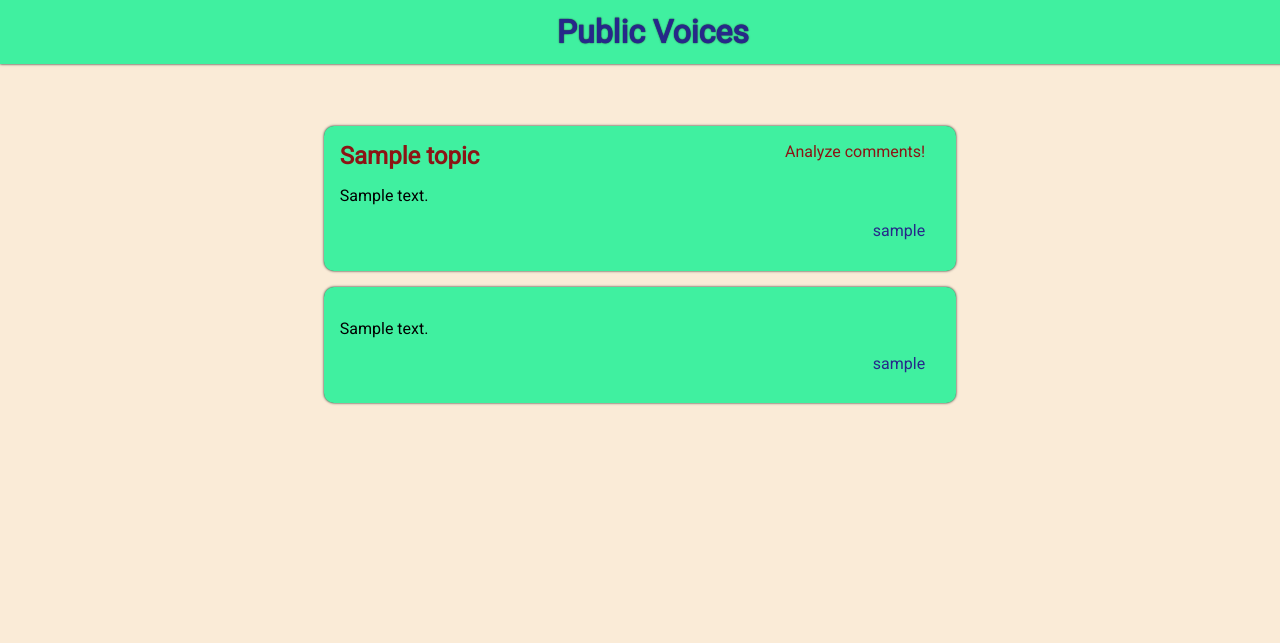
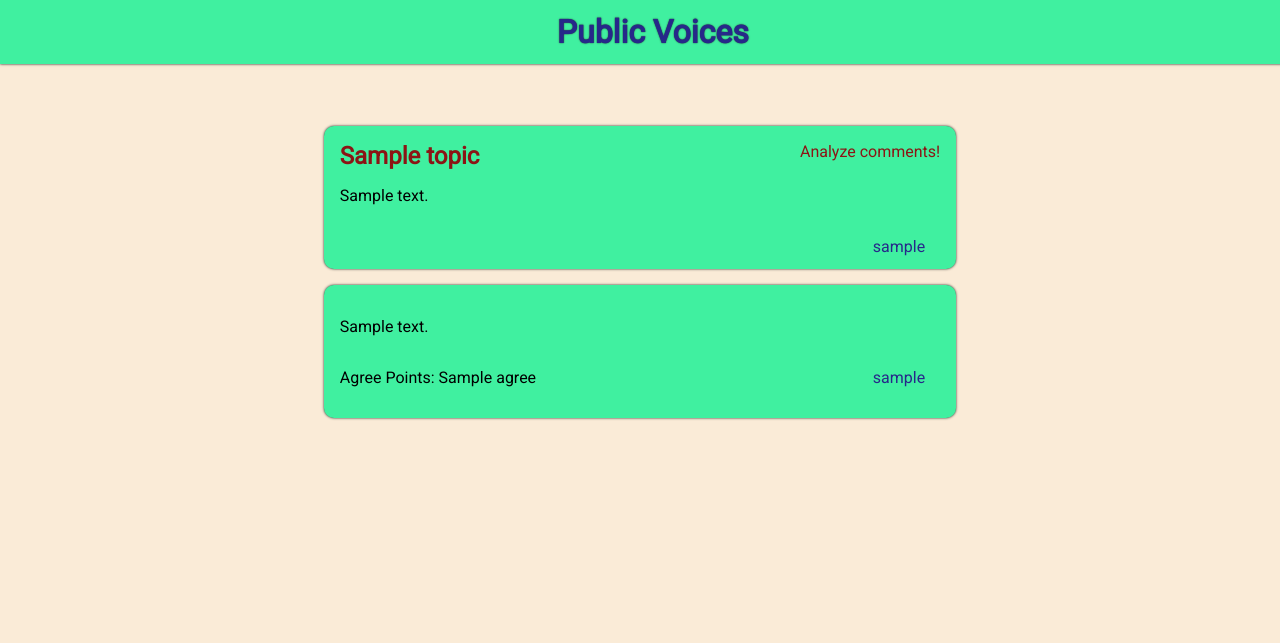
Before and after one commit to egeatmaca/public_voices, a Django app: template public_voices/templates/topic.html in a window 1280 px wide. Shown: the top 643 px of the page. Run offline with Django 3.2, Linux system fonts and the light colour scheme; the template is opened without the code that fills it: most values are stand-ins (such as "Sample title", 1, 10 or a date in 2020).

Commit message:
agree points added to comments

```diff
--- a/public_voices/static/css/styles.css
+++ b/public_voices/static/css/styles.css
@@ -42,6 +42,26 @@ h1 {
     display: none;
     width: 0;
     height: 0;
+}
+
+.agree span {
+    margin-top: 2%;
+}
+
+.agree .disagree_label {
+    float: left;
+    margin-left: 2.5%;
+    color: #8b1515;
+}
+
+.agree .agree_label {
+    float: right;
+    margin-right: 2.5%;
+    color: #113b00;
+}
+
+.agree .slider {
+    width: 70%;
 }
 
 /* Modals */
@@ -121,13 +141,24 @@ a {
 .analyze_link {
     float: right;
     margin-right: 2.5%;
+    margin-top: 2.5%;
     color: #8b1515;
 }
 
-p.username {
-    text-align: end;
-    margin: 2.5% 2.5%;
+.inline_block {
+    display: inline-block;
+}
+
+.card_footer .username {
+    display: inline;
+    float: inline-end;
+    margin-right: 2.5%;
     color: #26288a;
+}
+
+.card_footer .agree_points {
+    display: inline-block;
+    text-align: start;
 }
 
 /* Authentication */
--- a/public_voices/templates/login.html
+++ b/public_voices/templates/login.html
@@ -21,13 +21,13 @@
                         <p> {{ error }} </p>
                     </div>
                 {% endif %}
-                <form class="auth_form" action="/login" method="post">
+                <form class="auth_form" action="/login/" method="post">
                     <input type="email" name="email" placeholder="Email" required/> <br/>
                     <input type="password" name="password" placeholder="Password" required/> <br/>
                     <button class="btn_submit"> Login! </button>
                     <br/>
                     <br/>
-                    <p> Don't have an account? <a href="/signup"> Sign up </a> </p>
+                    <p> Don't have an account? <a href="/signup/"> Sign up </a> </p>
                     <!-- <p> Forgot your password? <a href="/reset_password"> Reset password </a> </p> -->
                 </form>
             </div>
--- a/public_voices/templates/topic.html
+++ b/public_voices/templates/topic.html
@@ -17,18 +17,24 @@
         </div>
         <div class="app_body">
             <div class="card_list">
+                <a class=analyze_link href={{ topic.analyze_url }}>
+                    Analyze comments!
+                </a>
                 <div class="topic card">
-                    <a class="analyze_link" href={{ topic.analyze_url }}>
-                        Analyze comments!
-                    </a>
                     <h2> {{ topic.title }} </h2>
-                    <p> {{ topic.description }} </p>
-                    <p class="username"> {{ topic.username }} </p>
+                    <p> {{ topic.initial_comment }} </p>
+                    <div class="card_footer">
+                        <p class="inline_block"></p>
+                        <p class="username"> {{ topic.username }} </p>
+                    </div>
                 </div>
                 {% for comment in comments %}
                     <div class="comment card">
                         <p> {{ comment.content }} </p>
-                        <p class="username"> {{ comment.username }} </p>
+                        <div class="card_footer">
+                            <p class="agree_points"> Agree Points: {{ comment.agree }} </p>
+                            <p class="username"> {{ comment.username }} </p>
+                        </div>
                     </div>
                 {% endfor %}
             </div>
@@ -40,7 +46,12 @@
                 <div class="modal_container">
                     {% if logged_in %}
                         <form action={{ topic.create_comment_url }} method="post" class="modal_bottom">
-                            <textarea name="content" cols="40" rows="5"> </textarea> <br/>
+                            <div class="agree">
+                                <span class="disagree_label"> Disagree </span>
+                                <input type="range" name="agree" min="-3" max="3" value="0" class="slider"/>
+                                <span class="agree_label"> Agree </span>
+                            </div>
+                            <textarea name="content" cols="40" rows="5" placeholder="Comment..."></textarea> <br/>
                             <button class="btn_submit"> Comment! </button>
                         </form>
                     {% else %}
--- a/public_voices/views.py
+++ b/public_voices/views.py
@@ -33,7 +33,7 @@ def hot_topics(request):
 @csrf_exempt
 def create_topic(request):
     Topic.insert_one(
-        Topic(request.POST['title'], request.POST ['description'], request.session['user_id']))
+        Topic(request.POST['title'], request.POST ['initial_comment'], request.session['user_id']))
     return redirect('/hot_topics')
 
 
@@ -57,7 +57,7 @@ def topic(request, topic_id):
 @csrf_exempt
 def create_comment(request, topic_id):
     # return HttpResponse(request.Path:)
-    Comment.insert_one(Comment(request.POST['content'], topic_id, request.session['user_id']))
+    Comment.insert_one(Comment(request.POST['content'], request.POST['agree'], topic_id, request.session['user_id']))
     Topic.update_one({'_id': ObjectId(topic_id)}, {'$set': {'updated_at': dt.now()}})
     return redirect(f'/topic/{topic_id}')
 
```
Also changed, not shown: public_voices/models.py (+4 -3 lines), public_voices/templates/hot_topics.html (+8 -5 lines).
